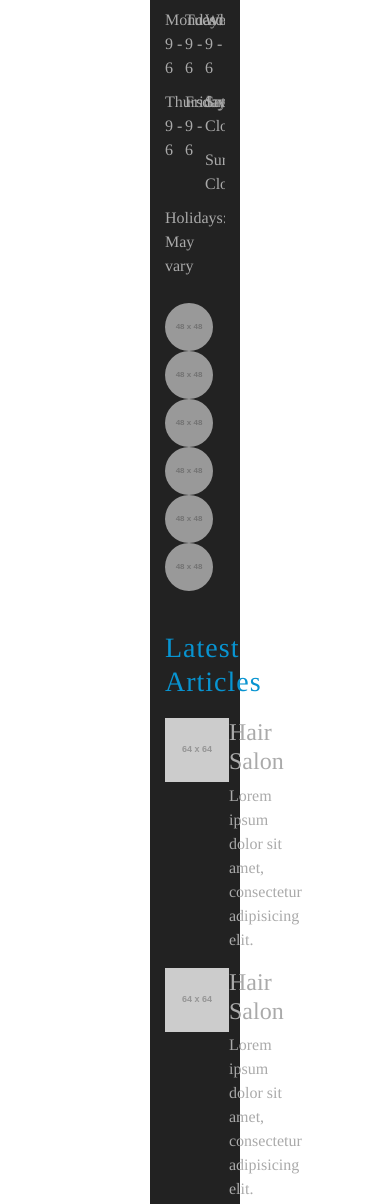
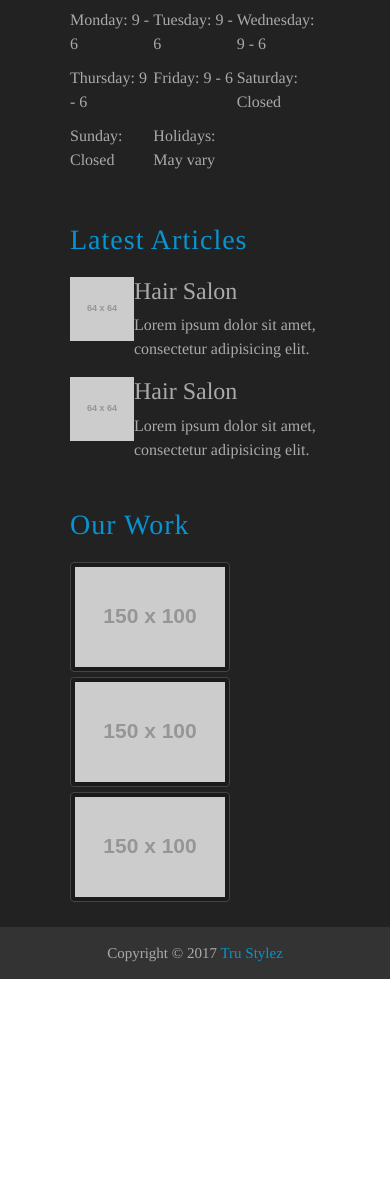
Before and after one commit to rjblee/tru_stylez, a plain HTML site: page index.html in a window 390 px wide. Shown: the part 6937-8141 px from the top of the page. After the commit the page ends 7936 px from the top, so only its background shows below. Drawn offline with nearby package versions, Linux system fonts and the light colour scheme; placeholder pictures from the web are drawn by us; a web font is replaced by a local one.

Commit message:
Edit footer to make it responsive

```diff
--- a/css/style.css
+++ b/css/style.css
@@ -91,10 +91,6 @@ body {
   height: auto;
 }
 
-footer {
-    margin: 0 150px;
-
-}
 
 .pull-right {
     font-size: 1.5em;
@@ -116,6 +112,10 @@ footer {
 
 footer a:hover {
   color: #fff;
+}
+
+footer .container .col-lg-4 {
+  padding: 0 70px;
 }
 
 footer h3 {
--- a/index.html
+++ b/index.html
@@ -166,10 +166,10 @@
 
 
     <footer>
-        <div class="container">
+        <div class="container img-fluid">
             <div class="row">
 
-                <div class="col-lg-4 col-md-6">
+                <div class="col-lg-4 col-md-4">
                   <h3>Hours</h3>
                   <ul class="list-unstyled three-column">
                     <li>Monday: 9 - 6</li>
@@ -181,17 +181,17 @@
                     <li>Sunday: Closed</li>
                     <li>Holidays: May vary</li>
                   </ul>
-                  <ul class="list-unstyled socila-list">
+                  <!-- <ul class="list-unstyled socila-list">
                     <li><img src="http://placehold.it/48x48" alt="" /></li>
                     <li><img src="http://placehold.it/48x48" alt="" /></li>
                     <li><img src="http://placehold.it/48x48" alt="" /></li>
                     <li><img src="http://placehold.it/48x48" alt="" /></li>
                     <li><img src="http://placehold.it/48x48" alt="" /></li>
                     <li><img src="http://placehold.it/48x48" alt="" /></li>
-                  </ul>
+                  </ul> -->
                 </div>
 
-                <div class="col-lg-4 col-md-6">
+                <div class="col-lg-4 col-md-4">
                   <h3>Latest Articles</h3>
                   <div class="media">
                     <a href="#" class="pull-left">
@@ -212,22 +212,10 @@
                       <p>Lorem ipsum dolor sit amet, consectetur adipisicing elit.</p>
                     </div>
                   </div>
-
-                  <!-- <div class="media">
-                    <a href="#" class="pull-left">
-                      <img src="http://placehold.it/64x64" alt="" class="media-object" />
-                    </a>
-                    <div class="media-body">
-                      <h4 class="media-heading">Web Sesign</h4>
-                      <p>Lorem ipsum dolor sit amet, consectetur adipisicing elit.</p>
-                    </div>
-                  </div> -->
-
                 </div>
 
-                <div class="col-lg-4">
+                <div class="col-lg-4 col-md-4 three-column">
                   <h3>Our Work</h3>
-                  <img class="img-thumbnail" src="http://placehold.it/150x100" alt="" />
                   <img class="img-thumbnail" src="http://placehold.it/150x100" alt="" />
                   <img class="img-thumbnail" src="http://placehold.it/150x100" alt="" />
                   <img class="img-thumbnail" src="http://placehold.it/150x100" alt="" />
```
Lines whose indentation alone changed are shown as unchanged.
